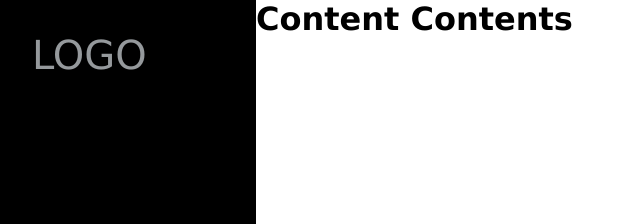
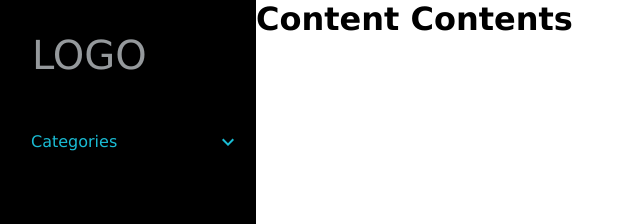
Before and after one commit to wonmaungthein/directory-of-services, a React (Create React App) app in the folder directory-of-services/: page / in a window 1280 px wide. Shown: the top 224 px of the page, without its empty margins (0-640 px from the left). Built offline with nearby package versions, Linux system fonts and the light colour scheme.

Commit message:
created list of categories components and added to side bar

```diff
--- /dev/null
+++ b/directory-of-services/src/Components/Categories/Categories.js
@@ -0,0 +1,81 @@
+import React from 'react';
+import { List, ListItem } from 'material-ui/List';
+import { Link } from "react-router-dom";
+import './categories.css'
+
+const styles = {
+    active: {
+        background: '#1abcd4',
+        color: '#000'
+    },
+    defualt: {
+        background: 'transparent',
+        color: '#95999c'
+    },
+    category: {
+        marginLeft: '15px',
+        color: '#95999c'
+    },
+    categoryState: {
+        color: '#1abcd4',
+        marginLeft: '15px',
+    }
+}
+
+export default class Categories extends React.Component {
+
+    state = {
+        open: false,
+        one: true,
+        two: false,
+        three: false,
+        categoryState: false
+    };
+
+    render() {
+        return (
+            <div>
+                <List className="categories">
+                    <ListItem style={styles.category}
+                        style={this.state.categoryState === false ? styles.categoryState : styles.defualt}
+                        primaryText="Categories"
+                        initiallyOpen={false}
+                        nestedItems={[
+                            <Link
+                                onClick={() => {
+                                    this.setState({
+                                        one: true,
+                                        two: false,
+                                        three: false,
+                                    })
+                                }}
+                                style={this.state.one === false ? styles.defualt : styles.active}
+                                to="/one">Starred one</Link>,
+                            <Link
+                                onClick={() => {
+                                    this.setState({
+                                        one: false,
+                                        two: true,
+                                        three: false,
+                                    })
+                                }}
+                                style={this.state.two === false ? styles.defualt : styles.active}
+                                to="/two">Starred two</Link>,
+                            <Link
+                                onClick={() => {
+                                    this.setState({
+                                        one: false,
+                                        two: false,
+                                        three: true,
+                                    })
+                                }}
+                                style={this.state.three === false ? styles.defualt : styles.active}
+                                to="/three">Starred three</Link>
+                        ]}
+                    />
+                </List>
+
+            </div>
+        );
+    }
+}
--- /dev/null
+++ b/directory-of-services/src/Components/Categories/categories.css
@@ -0,0 +1,13 @@
+.categories svg{
+    color: #1abcd4  !important;
+}
+.categories a{
+    display: block;
+    text-decoration: none;
+    padding: .3em .3em .3em 2em;
+    margin-bottom: .5em;
+    color: #95999c;
+}
+.categories a:hover{
+    background: #ddd;
+}
--- a/directory-of-services/src/Components/SideBar/SideBar.js
+++ b/directory-of-services/src/Components/SideBar/SideBar.js
@@ -1,5 +1,6 @@
 import React, { Component } from 'react';
 import { Link } from "react-router-dom";
+import Categories from '../Categories/Categories'
 import './side-bar.css'
 
 
@@ -11,6 +12,7 @@ class SideBar extends Component {
                 <div className="logo">
                     <Link to="/">LOGO</Link>
                 </div>
+                <Categories />
             </nav>
         )
     }
```
